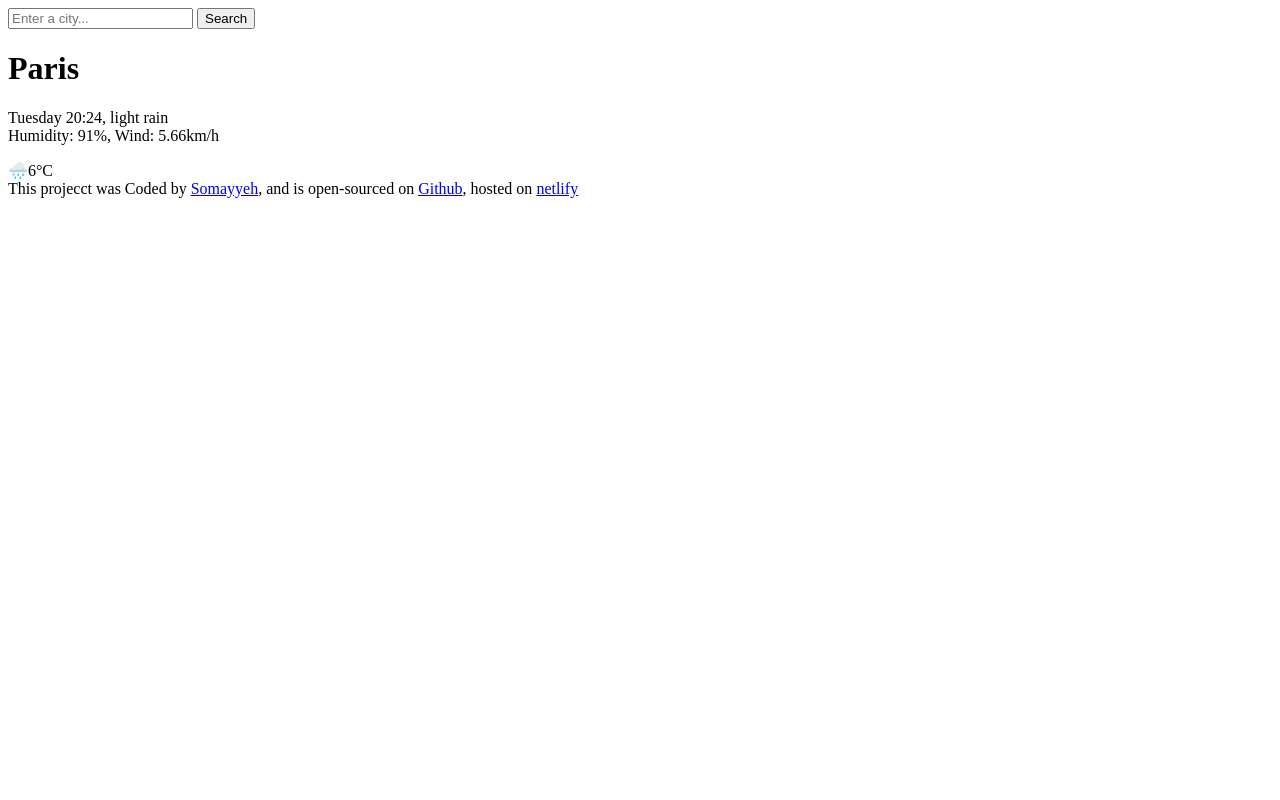
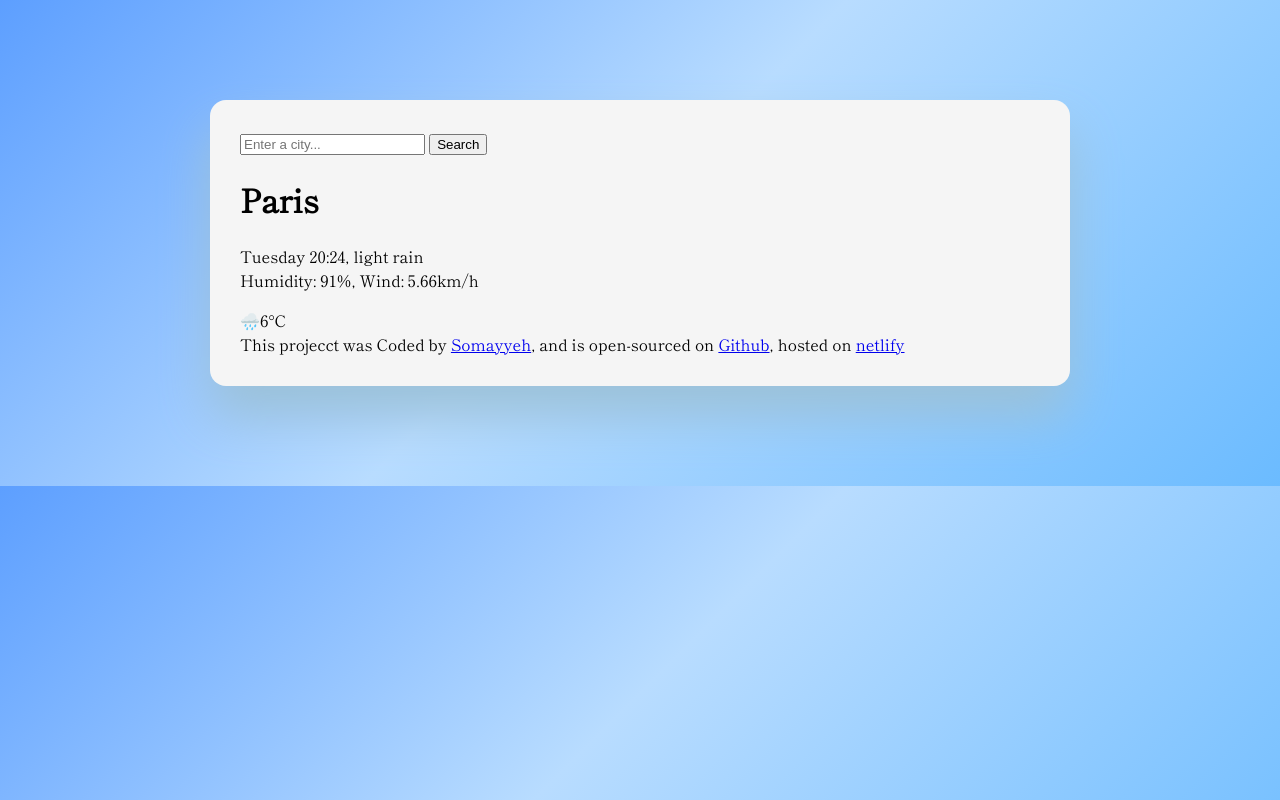
Before and after one commit to Somayyeh094/my-weather-app, a plain HTML site: page index.html in a window 1280 px wide. Drawn offline with Linux system fonts and the light colour scheme.

Commit message:
added ccs file and custom font

```diff
--- a/index.html
+++ b/index.html
@@ -4,8 +4,16 @@
     <meta charset="UTF-8" />
     <meta name="viewport" content="width=device-width, initial-scale=1.0" />
     <title>Weather Application</title>
+    <link rel="stylesheet" href="src/style.css" />
+    <link rel="preconnect" href="https://fonts.googleapis.com" />
+    <link rel="preconnect" href="https://fonts.gstatic.com" crossorigin />
+    <link
+      href="https://fonts.googleapis.com/css2?family=Shippori+Mincho&display=swap"
+      rel="stylesheet"
+    />
   </head>
   <body>
+    <div class="weather-app">
       <header>
         <form>
           <input type="search" placeholder="Enter a city..." required />
@@ -25,8 +33,8 @@
       </main>
       <footer>
         This projecct was Coded by
-      <a href="https://github.com/Somayyeh094" target="_blank">Somayyeh</a>, and
-      is open-sourced on
+        <a href="https://github.com/Somayyeh094" target="_blank">Somayyeh</a>,
+        and is open-sourced on
         <a href="https://github.com/Somayyeh094/my-weather-app" target="_blank"
           >Github</a
         >, hosted on
@@ -34,5 +42,6 @@
           >netlify</a
         >
       </footer>
+    </div>
   </body>
 </html>
--- /dev/null
+++ b/src/style.css
@@ -0,0 +1,12 @@
+body {
+  background: linear-gradient(-225deg, #5d9fff 0%, #b8dcff 48%, #6bbbff 100%);
+  font-family: "Shippori Mincho", serif;
+}
+.weather-app {
+  background: whitesmoke;
+  margin: 100px auto;
+  box-shadow: 0 30px 50px #9bc1d9;
+  border-radius: 16px;
+  max-width: 800px;
+  padding: 30px;
+}
```
Lines whose indentation alone changed are shown as unchanged.
